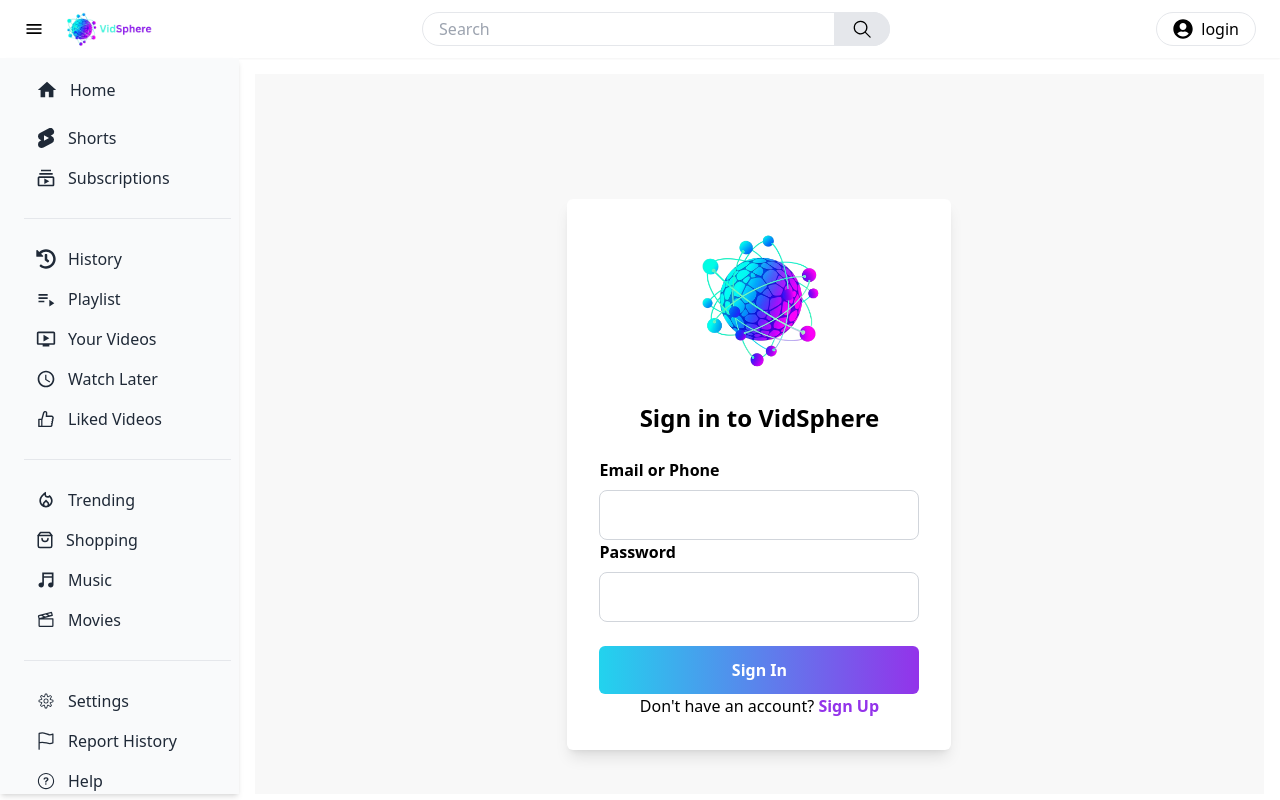
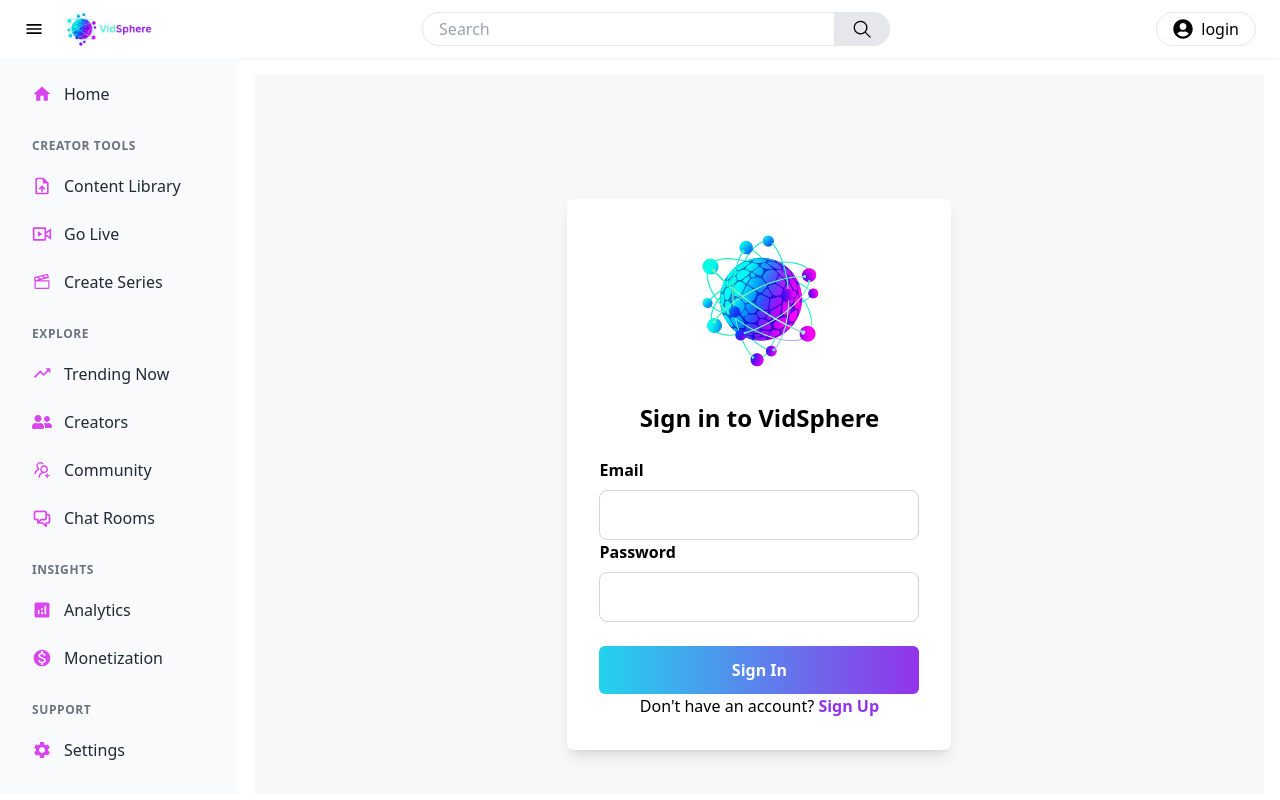
Before and after one commit to Nishantkumar7/VidSphere, a React (Vite) app in the folder frontend/: page /login in a window 1280 px wide. Built offline with nearby package versions, Linux system fonts and the light colour scheme.

Commit message:
checking

```diff
--- a/frontend/src/App.css
+++ b/frontend/src/App.css
@@ -5,3 +5,16 @@
     -ms-overflow-style: none; /* Internet Explorer 10+ */
     scrollbar-width: none; /* Firefox */
   }
+
+  .sidebar-scroll::-webkit-scrollbar {
+  width: 8px;
+}
+
+.sidebar-scroll::-webkit-scrollbar-track {
+  background: transparent;
+}
+
+.sidebar-scroll::-webkit-scrollbar-thumb {
+  border-radius: 9999px;
+  background: linear-gradient(to top, #d946ef, #00e0ff);
+}
--- a/frontend/src/components/Sidebar.jsx
+++ b/frontend/src/components/Sidebar.jsx
@@ -1,111 +1,118 @@
+import {
+  MdHome,
+  MdOutlineUploadFile,
+  MdAnalytics,
+  MdSettings,
+  MdMonetizationOn,
+} from "react-icons/md";
+import { FaUserFriends } from "react-icons/fa";
+import { BiTrendingUp } from "react-icons/bi";
 import { PiFilmSlate } from "react-icons/pi";
-import { CiSettings } from "react-icons/ci";
-import { LuShoppingBag } from "react-icons/lu";
-import { IoFlagOutline } from "react-icons/io5";
-import { IoIosHelpCircleOutline } from "react-icons/io";
-import { IoMdMusicalNotes } from "react-icons/io";
-import { FaHistory } from "react-icons/fa";
-import { MdOutlineLocalFireDepartment } from "react-icons/md";
-import { MdOutlineOndemandVideo, MdOutlinePlaylistPlay, MdHome, MdOutlineWatchLater, MdOutlineSubscriptions } from "react-icons/md";
-import { SiYoutubeshorts } from "react-icons/si";
-import { AiOutlineLike } from "react-icons/ai";
+import { RiLiveLine } from "react-icons/ri";
+import { HiOutlineChatAlt2 } from "react-icons/hi";
+import { AiOutlineUsergroupAdd } from "react-icons/ai";
 import { Link } from "react-router-dom";
 
 const Sidebar = ({ sideBarToggle }) => {
+  const menuItems = [
+    {
+      label: "Home",
+      icon: <MdHome size={20} />,
+      link: "/",
+    },
+    {
+      section: "Creator Tools",
+    },
+    {
+      label: "Content Library",
+      icon: <MdOutlineUploadFile size={20} />,
+    },
+    {
+      label: "Go Live",
+      icon: <RiLiveLine size={20} />,
+    },
+    {
+      label: "Create Series",
+      icon: <PiFilmSlate size={20} />,
+    },
+    {
+      section: "Explore",
+    },
+    {
+      label: "Trending Now",
+      icon: <BiTrendingUp size={20} />,
+    },
+    {
+      label: "Creators",
+      icon: <FaUserFriends size={20} />,
+    },
+    {
+      label: "Community",
+      icon: <AiOutlineUsergroupAdd size={20} />,
+    },
+    {
+      label: "Chat Rooms",
+      icon: <HiOutlineChatAlt2 size={20} />,
+    },
+    {
+      section: "Insights",
+    },
+    {
+      label: "Analytics",
+      icon: <MdAnalytics size={20} />,
+    },
+    {
+      label: "Monetization",
+      icon: <MdMonetizationOn size={20} />,
+    },
+    {
+      section: "Support",
+    },
+    {
+      label: "Settings",
+      icon: <MdSettings size={20} />,
+    },
+  ];
+
+  const menuItemClass = `
+    relative flex items-center gap-3 px-3 py-2 rounded-md
+    text-gray-800 hover:bg-gray-100 transition-all duration-200 group
+  `;
+
+  const activeIndicator = `
+    absolute left-0 top-0 h-full w-1 bg-gradient-to-b
+    from-[#00e0ff] to-[#d946ef] opacity-0 group-hover:opacity-100 transition
+  `;
+
   return (
     <div
-      className={`h-full hidden overflow-y-scroll py-3 w-72 pl-6 pr-2 bg-gray-50 text-gray-800 ${
-        sideBarToggle ? "hidden" : "sm:flex"
-      } flex-col gap-2 shadow-md`}
+      className={`sidebar-scroll h-full hidden overflow-y-auto py-4 w-72 pl-5 pr-3 bg-gray-50 text-gray-800 ${
+    sideBarToggle ? "hidden" : "sm:flex"
+      } flex-col gap-2`}
     >
-      <Link
-        to="/"
-        className="flex items-center gap-3 px-3 py-2 rounded-lg hover:bg-gray-100 transition-all"
-      >
-        <MdHome size={22} />
-        <span className="font-medium">Home</span>
-      </Link>
-      <div className="menu-section">
-        <div className="flex items-center gap-3 px-3 py-2 rounded-lg hover:bg-gray-100 transition-all">
-          <SiYoutubeshorts size={20} />
-          <span className="font-medium">Shorts</span>
-        </div>
-        <div className="flex items-center gap-3 px-3 py-2 rounded-lg hover:bg-gray-100 transition-all">
-          <MdOutlineSubscriptions size={20} />
-          <span className="font-medium">Subscriptions</span>
-        </div>
-      </div>
+      {menuItems.map((item, index) =>
+        item.section ? (
+          <div
+            key={index}
+            className="text-xs font-semibold text-gray-500 mt-4 mb-1 px-3 uppercase tracking-wider"
+          >
+            {item.section}
+          </div>
+        ) : (
+          <Link to={item.link || "#"} key={index} className={menuItemClass}>
+            <div className="text-[#d946ef]">{item.icon}</div>
+            <span className="font-medium group-hover:text-[#00e0ff] transition">{item.label}</span>
+          </Link>
+        )
+      )}
 
-      <div className="border-t my-3"></div>
-
-      <div className="menu-section">
-        <div className="flex items-center gap-3 px-3 py-2 rounded-lg hover:bg-gray-100 transition-all">
-          <FaHistory size={20} />
-          <span className="font-medium">History</span>
-        </div>
-        <div className="flex items-center gap-3 px-3 py-2 rounded-lg hover:bg-gray-100 transition-all">
-          <MdOutlinePlaylistPlay size={20} />
-          <span className="font-medium">Playlist</span>
-        </div>
-        <div className="flex items-center gap-3 px-3 py-2 rounded-lg hover:bg-gray-100 transition-all">
-          <MdOutlineOndemandVideo size={20} />
-          <span className="font-medium">Your Videos</span>
-        </div>
-        <div className="flex items-center gap-3 px-3 py-2 rounded-lg hover:bg-gray-100 transition-all">
-          <MdOutlineWatchLater size={20} />
-          <span className="font-medium">Watch Later</span>
-        </div>
-        <div className="flex items-center gap-3 px-3 py-2 rounded-lg hover:bg-gray-100 transition-all">
-          <AiOutlineLike size={20} />
-          <span className="font-medium">Liked Videos</span>
-        </div>
-      </div>
-
-      <div className="border-t my-3"></div>
-
-      <div className="menu-section">
-        <div className="flex items-center gap-3 px-3 py-2 rounded-lg hover:bg-gray-100 transition-all">
-          <MdOutlineLocalFireDepartment size={20} />
-          <span className="font-medium">Trending</span>
-        </div>
-        <div className="flex items-center gap-3 px-3 py-2 rounded-lg hover:bg-gray-100 transition-all">
-          <LuShoppingBag size={18} />
-          <span className="font-medium">Shopping</span>
-        </div>
-        <div className="flex items-center gap-3 px-3 py-2 rounded-lg hover:bg-gray-100 transition-all">
-          <IoMdMusicalNotes size={20} />
-          <span className="font-medium">Music</span>
-        </div>
-        <div className="flex items-center gap-3 px-3 py-2 rounded-lg hover:bg-gray-100 transition-all">
-          <PiFilmSlate size={20} />
-          <span className="font-medium">Movies</span>
-        </div>
-      </div>
-
-      <div className="border-t my-3"></div>
-
-      <div className="menu-section">
-        <div className="flex items-center gap-3 px-3 py-2 rounded-lg hover:bg-gray-100 transition-all">
-          <CiSettings size={20} />
-          <span className="font-medium">Settings</span>
-        </div>
-        <div className="flex items-center gap-3 px-3 py-2 rounded-lg hover:bg-gray-100 transition-all">
-          <IoFlagOutline size={20} />
-          <span className="font-medium">Report History</span>
-        </div>
-        <div className="flex items-center gap-3 px-3 py-2 rounded-lg hover:bg-gray-100 transition-all">
-          <IoIosHelpCircleOutline size={20} />
-          <span className="font-medium">Help</span>
-        </div>
-      </div>
-
-      <div className="border-t my-3"></div>
+      <div className="border-t border-gray-200 my-4"></div>
 
       <div className="text-xs text-gray-500 px-3">
-        About &nbsp; • &nbsp; Privacy &nbsp; • &nbsp; Terms
+        Terms &nbsp; • &nbsp; Privacy &nbsp; • &nbsp; Support
       </div>
-      <div className="text-xs text-gray-500 px-3">
-        © 2025 Google LLC
+      <div className="text-xs text-gray-500 px-3 mt-1">
+        © 2025 VidSphere Inc.
       </div>
     </div>
   );
--- a/frontend/src/pages/Login.jsx
+++ b/frontend/src/pages/Login.jsx
@@ -71,7 +71,7 @@ const Login = () => {
         </h2>
 
         <label className="text-black font-semibold mb-2" htmlFor="email">
-          Email or Phone
+          Email
         </label>
         <input
           className="w-full p-3 border border-gray-300 rounded-lg focus:outline-none focus:ring-2 focus:ring-purple-500"
```
